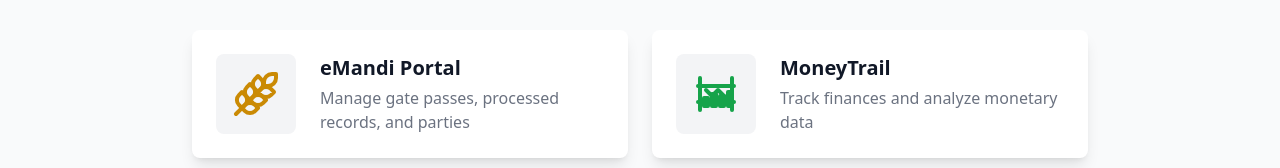
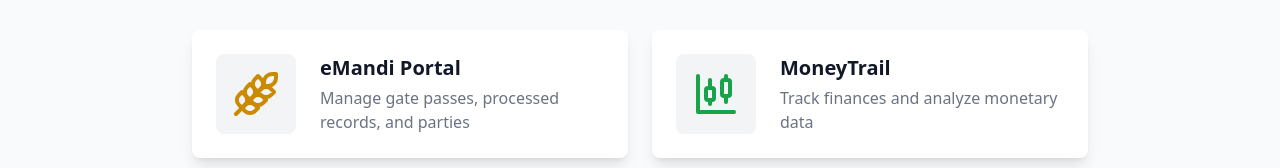
Before and after one commit to kishansinghverma/Unity-Frontend, a React (Vite) app: page /app-selection in a window 1280 px wide. Shown: the part 354-522 px from the top of the page. Built offline with nearby package versions, Linux system fonts and the light colour scheme; sample sign-in values are in the browser's storage.

Commit message:
Update MoneyTrail app icon to ChartCandlestick

```diff
--- a/src/components/icons/ChartNoAxesCombined.tsx
+++ /dev/null
@@ -1,35 +0,0 @@
-import React from 'react';
-
-interface IconProps {
-  className?: string;
-  size?: number;
-}
-
-const ChartNoAxesCombined: React.FC<IconProps> = ({ className = "", size = 24 }) => {
-  return (
-    <svg
-      xmlns="http://www.w3.org/2000/svg"
-      width={size}
-      height={size}
-      viewBox="0 0 24 24"
-      fill="none"
-      stroke="currentColor"
-      strokeWidth="2"
-      strokeLinecap="round"
-      strokeLinejoin="round"
-      className={className}
-    >
-      <path d="M3 8h18" />
-      <path d="M3 16h18" />
-      <path d="M4 4v16" />
-      <path d="M20 4v16" />
-      <path d="M7 10l3 3 3-3 4 4" />
-      <rect x="6" y="14" width="2" height="4" />
-      <rect x="10" y="12" width="2" height="6" />
-      <rect x="14" y="13" width="2" height="5" />
-      <rect x="18" y="11" width="2" height="7" />
-    </svg>
-  );
-};
-
-export default ChartNoAxesCombined;
--- a/src/components/layout/Header.tsx
+++ b/src/components/layout/Header.tsx
@@ -1,12 +1,11 @@
 import React, { useState, useRef, useEffect } from 'react';
-import { Menu, Search, Bell, User, ChevronDown, LayoutDashboard, BarChart3, Wheat, LogIn } from 'lucide-react';
+import { Menu, Search, Bell, User, ChevronDown, LayoutDashboard, BarChart3, Wheat, LogIn, DollarSign, CandlestickChart } from 'lucide-react';
 import { Link, useNavigate } from 'react-router-dom';
 import { APPS } from '../../constants/apps';
 import { useAppDispatch, useAppSelector } from '../../store/hooks';
 import { selectCurrentApp, setCurrentApp } from '../../store/slices/appSlice';
 import ThemeToggle from '../ui/ThemeToggle';
 import { useAuth } from '../../context/AuthContext';
-import ChartNoAxesCombined from '../icons/ChartNoAxesCombined';
 
 interface HeaderProps {
   sidebarOpen: boolean;
@@ -39,7 +38,8 @@ const Header: React.FC<HeaderProps> = ({ sidebarOpen, setSidebarOpen }) => {
       case 'LayoutDashboard': return <LayoutDashboard className="w-5 h-5" />;
       case 'BarChart3': return <BarChart3 className="w-5 h-5" />;
       case 'Wheat': return <Wheat className="w-5 h-5" />;
-      case 'ChartNoAxesCombined': return <ChartNoAxesCombined className="w-5 h-5" />;
+      case 'DollarSign': return <DollarSign className="w-5 h-5" />;
+      case 'ChartCandlestick': return <CandlestickChart className="w-5 h-5" />;
       default: return <LayoutDashboard className="w-5 h-5" />;
     }
   };
--- a/src/components/layout/Sidebar.tsx
+++ b/src/components/layout/Sidebar.tsx
@@ -1,10 +1,9 @@
 import React from 'react';
 import { Link, useLocation } from 'react-router-dom';
-import { X, LayoutDashboard, Settings, BarChart3, User, ClipboardList, ListChecks, FileCheck, UserSquare, Wheat, LogIn } from 'lucide-react';
+import { X, LayoutDashboard, Settings, BarChart3, User, ClipboardList, ListChecks, FileCheck, UserSquare, Wheat, LogIn, DollarSign, CandlestickChart } from 'lucide-react';
 import { useAppSelector } from '../../store/hooks';
 import { selectCurrentApp } from '../../store/slices/appSlice';
 import { useAuth } from '../../context/AuthContext';
-import ChartNoAxesCombined from '../icons/ChartNoAxesCombined';
 
 interface SidebarProps {
   open: boolean;
@@ -29,7 +28,7 @@ const Sidebar: React.FC<SidebarProps> = ({ open, setOpen }) => {
       ];
     } else {
       return [
-        { name: 'Overview', path: '/moneytrail', icon: <ChartNoAxesCombined className="w-5 h-5" /> },
+        { name: 'Overview', path: '/moneytrail', icon: <CandlestickChart className="w-5 h-5" /> },
         { name: 'Reports', path: '/moneytrail/reports', icon: <BarChart3 className="w-5 h-5" /> },
         { name: 'Settings', path: '/moneytrail/settings', icon: <Settings className="w-5 h-5" /> },
       ];
--- a/src/constants/apps.ts
+++ b/src/constants/apps.ts
@@ -11,6 +11,6 @@ export const APPS: AppInfo[] = [
     id: 'second-app',
     name: 'MoneyTrail',
     description: 'Track finances and analyze monetary data',
-    icon: 'ChartNoAxesCombined',
+    icon: 'ChartCandlestick',
   },
 ];
--- a/src/pages/AppSelection.tsx
+++ b/src/pages/AppSelection.tsx
@@ -1,9 +1,8 @@
 import React from 'react';
 import { useNavigate, Link } from 'react-router-dom';
-import { Wheat, LogOut } from 'lucide-react';
+import { Wheat, CandlestickChart, LogOut } from 'lucide-react';
 import { APPS } from '../constants/apps';
 import { useAuth } from '../context/AuthContext';
-import ChartNoAxesCombined from '../components/icons/ChartNoAxesCombined';
 
 const AppSelection: React.FC = () => {
   const navigate = useNavigate();
@@ -44,7 +43,7 @@ const AppSelection: React.FC = () => {
             {APPS.map((app) => {
               const appIcon = app.icon === 'Wheat' ?
                 <Wheat size={48} className="text-yellow-600" /> :
-                <ChartNoAxesCombined size={48} className="text-green-600" />;
+                <CandlestickChart size={48} className="text-green-600" />;
 
               const appPath = app.id === 'crud-app' ? '/emandi' : '/moneytrail';
 
```
